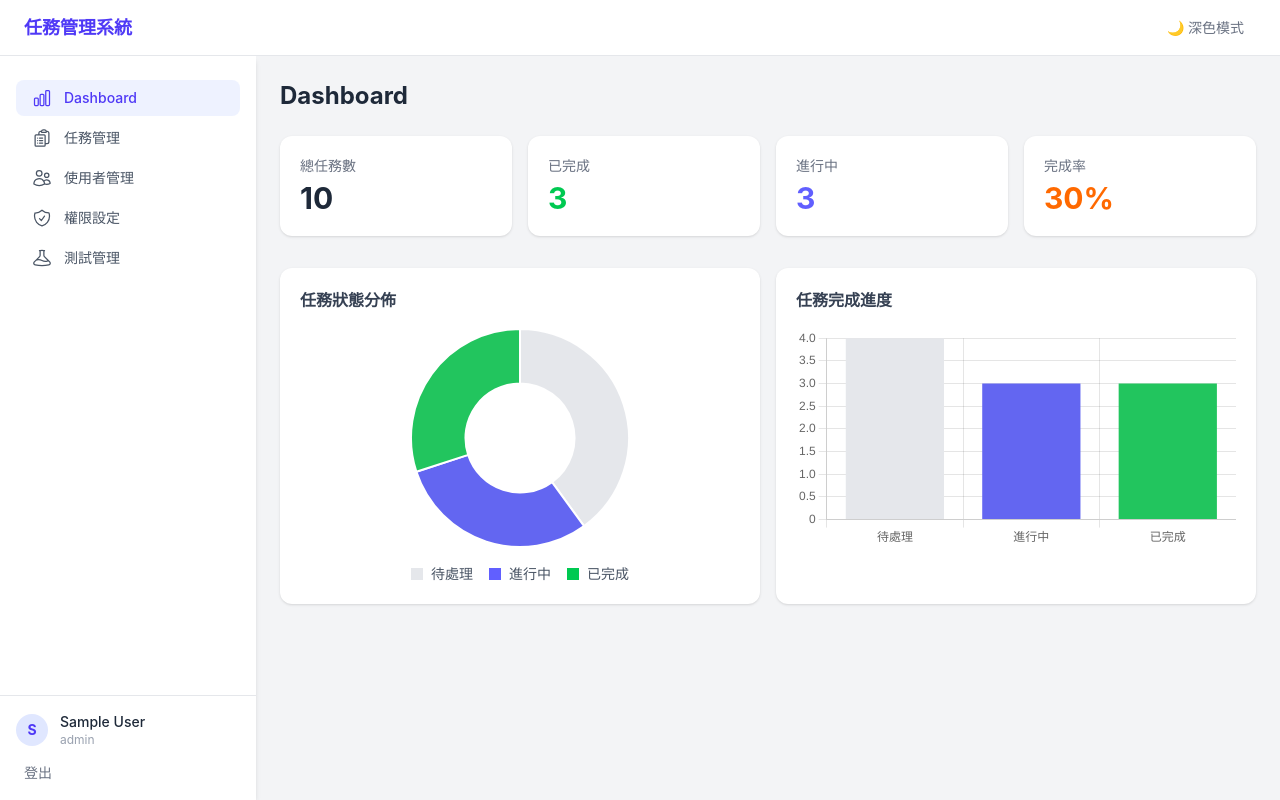
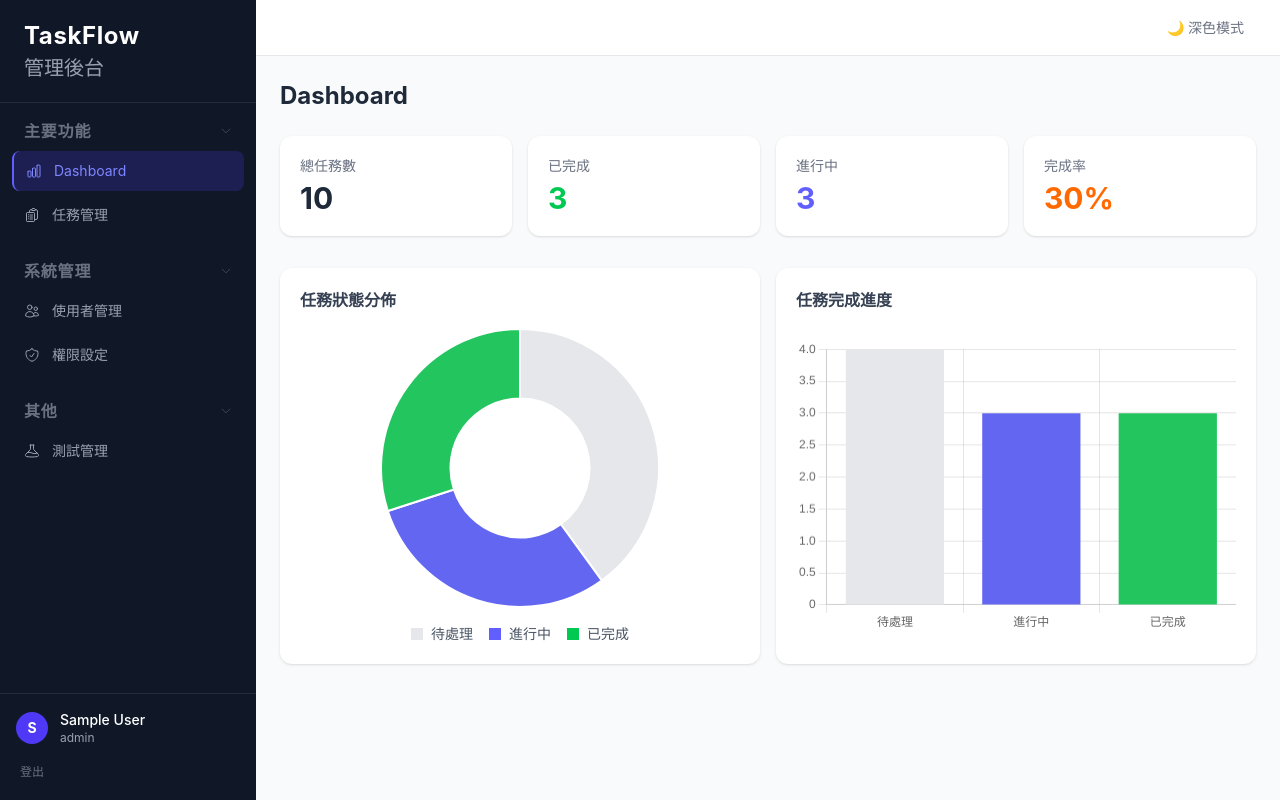
Before and after one commit to boll84011336/task-manager, a Vue app: page /dashboard in a window 1280 px wide. Built offline with nearby package versions, Linux system fonts and the light colour scheme; sample sign-in values are in the browser's storage.

Commit message:
feat: 深色模式、側邊欄重設計 圖表區調整"

```diff
--- a/src/views/LayoutView.vue
+++ b/src/views/LayoutView.vue
@@ -1,51 +1,72 @@
 <template>
-    <div class="flex flex-col h-screen bg-gray-100 dark:bg-gray-900">
-
-        <!-- 頂部 header（橫跨整頁） -->
-        <header
-            class="flex items-center justify-between px-6 h-14 bg-white dark:bg-gray-800 border-b border-gray-200 dark:border-gray-700 shrink-0">
-            <h1 class="text-lg font-bold text-indigo-600 dark:text-indigo-300">任務管理系統</h1>
-            <button @click="themeStore.toggleTheme()"
-                class="flex items-center gap-2 text-sm text-gray-500 hover:text-indigo-500 transition px-3 py-1.5 rounded-lg hover:bg-gray-100">
-                {{ themeStore.isDark ? '☀️ 淺色模式' : '🌙 深色模式' }}
-            </button>
-        </header>
-
-        <!-- 下方左右分欄 -->
-        <div class="flex flex-1 overflow-hidden">
+    <div class="flex h-screen bg-gray-50 dark:bg-gray-900">
 
         <!-- 側邊欄 -->
-            <aside class="w-64 bg-white dark:bg-gray-800 shadow-md flex flex-col shrink-0">
-                <nav class="flex-1 p-4 space-y-1 mt-2">
-                    <RouterLink v-for="item in navItems" :key="item.path" :to="item.path"
-                        class="flex items-center gap-3 px-4 py-2 rounded-lg text-sm text-gray-600 dark:text-gray-300 hover:bg-indigo-50 dark:hover:bg-gray-700 hover:text-indigo-600 transition"
-                        active-class="bg-indigo-50 dark:bg-gray-700 text-indigo-600 dark:text-indigo-400 font-medium">
-                        <component :is="getIcon(item.icon)" class="w-5 h-5" />
+        <aside class="w-64 bg-gray-900 dark:bg-gray-950 flex flex-col shrink-0">
+
+            <!-- Logo -->
+            <div class="px-6 py-5 border-b border-gray-700/50">
+                <h1 class="text-2xl font-bold text-white tracking-wide">TaskFlow</h1>
+                <p class="text-xl text-gray-400 mt-0.5">管理後台</p>
+            </div>
+
+            <!-- 選單 -->
+            <nav class="flex-1 px-3 py-4 space-y-1 overflow-y-auto">
+                <div v-for="group in navGroups" :key="group.label" class="mb-6">
+                    <button @click="toggleGroup(group.label)"
+                        class="w-full flex items-center justify-between text-l font-semibold text-gray-500 uppercase tracking-wider px-3 mb-2 hover:text-gray-300 transition">
+                        <span>{{ group.label }}</span>
+                        <ChevronRightIcon v-if="isCollapsed(group.label)" class="w-3 h-3 text-gray-600" />
+                        <ChevronDownIcon v-else class="w-3 h-3 text-gray-600" />
+                    </button>
+
+
+                    <div v-show="!isCollapsed(group.label)" class="space-y-1">
+                        <RouterLink v-for="item in group.items" :key="item.path" :to="item.path"
+                            class="flex items-center gap-3 px-3 py-2.5 rounded-lg text-sm text-gray-400 hover:bg-gray-700/50 hover:text-white transition-all duration-150"
+                            active-class="bg-indigo-600/20 text-indigo-400 border-l-2 border-indigo-500">
+                            <component :is="getIcon(item.icon)" class="w-4 h-4 shrink-0" />
                             <span>{{ item.label }}</span>
                         </RouterLink>
+                    </div>
+
+
+                </div>
             </nav>
 
-                <div class="p-4 border-t border-gray-200 dark:border-gray-700">
+            <!-- 使用者資訊 -->
+            <div class="px-4 py-4 border-t border-gray-700/50">
                 <div class="flex items-center gap-3 mb-3">
                     <div
-                            class="w-8 h-8 rounded-full bg-indigo-100 flex items-center justify-center text-sm font-bold text-indigo-600">
+                        class="w-8 h-8 rounded-full bg-indigo-600 flex items-center justify-center text-sm font-bold text-white shrink-0">
                         {{ authStore.user?.name[0] }}
                     </div>
-                        <div>
-                            <p class="text-sm font-medium text-gray-800 dark:text-gray-200">{{ authStore.user?.name }}
-                            </p>
-                            <p class="text-xs text-gray-400 dark:text-gray-500">{{ authStore.user?.role }}</p>
+                    <div class="flex-1 min-w-0">
+                        <p class="text-sm font-medium text-white truncate">{{ authStore.user?.name }}</p>
+                        <p class="text-xs text-gray-400">{{ authStore.user?.role }}</p>
                     </div>
                 </div>
                 <button @click="handleLogout"
-                        class="w-full text-sm text-gray-500 dark:text-gray-400 hover:text-red-500 transition text-left px-2">
+                    class="w-full text-xs text-gray-500 hover:text-red-400 transition text-left px-1 py-1">
                     登出
                 </button>
             </div>
         </aside>
 
+        <!-- 右邊主區域 -->
+        <div class="flex flex-col flex-1 overflow-hidden">
+
+            <!-- Header -->
+            <header
+                class="h-14 bg-white dark:bg-gray-800 border-b border-gray-200 dark:border-gray-700 flex items-center justify-end px-6 shrink-0">
+                <button @click="themeStore.toggleTheme()"
+                    class="flex items-center gap-2 text-sm text-gray-500 dark:text-gray-400 hover:text-indigo-500 transition px-3 py-1.5 rounded-lg hover:bg-gray-100 dark:hover:bg-gray-700">
+                    {{ themeStore.isDark ? '☀️ 淺色模式' : '🌙 深色模式' }}
+                </button>
+            </header>
+
             <!-- 主內容區 -->
-            <main class="flex-1 overflow-auto">
+            <main class="flex-1 overflow-auto bg-gray-50 dark:bg-gray-900">
                 <RouterView />
             </main>
 
@@ -54,7 +75,7 @@
 </template>
 
 <script setup lang="ts">
-import { computed } from 'vue'
+import { computed, ref } from 'vue'
 import { useRouter } from 'vue-router'
 import { useAuthStore } from '@/stores/auth'
 import { useThemeStore } from '@/stores/theme'
@@ -64,23 +85,43 @@ import {
     UsersIcon,
     BeakerIcon,
     ShieldCheckIcon,
+    ChevronDownIcon,
+    ChevronRightIcon,
 } from '@heroicons/vue/24/outline'
 
 const router = useRouter()
 const authStore = useAuthStore()
 const themeStore = useThemeStore()
 
-const navItems = computed(() => {
-    const items = [
+const navGroups = computed(() => {
+    const groups = [
+        {
+            label: '主要功能',
+            items: [
                 { path: '/dashboard', label: 'Dashboard', icon: 'chart' },
                 { path: '/tasks', label: '任務管理', icon: 'clipboard' },
+            ]
+        },
+        {
+            label: '系統管理',
+            items: [
                 { path: '/users', label: '使用者管理', icon: 'users' },
             ]
+        },
+    ]
+
     if (authStore.user?.role === 'admin') {
-        items.push({ path: '/permissions', label: '權限設定', icon: 'shield' })
+        groups[1].items.push({ path: '/permissions', label: '權限設定', icon: 'shield' })
     }
-    items.push({ path: '/test', label: '測試管理', icon: 'beaker' })
-    return items
+
+    groups.push({
+        label: '其他',
+        items: [
+            { path: '/test', label: '測試管理', icon: 'beaker' },
+        ]
+    })
+
+    return groups
 })
 
 function getIcon(name: string) {
@@ -94,6 +135,16 @@ function getIcon(name: string) {
     return map[name]
 }
 
+const collapsedGroups = ref<Record<string, boolean>>({})
+
+function toggleGroup(label: string) {
+    collapsedGroups.value[label] = !collapsedGroups.value[label]
+}
+
+function isCollapsed(label: string) {
+    return collapsedGroups.value[label] ?? false
+}
+
 function handleLogout() {
     authStore.logout()
     router.push('/login')
--- a/src/views/dashboard/index.vue
+++ b/src/views/dashboard/index.vue
@@ -24,11 +24,12 @@
 
         <!-- 圖表區 -->
         <div class="grid grid-cols-2 gap-4">
-            <div class="bg-white dark:bg-gray-800 rounded-xl p-5 shadow-sm">
+            <div class="bg-white dark:bg-gray-800 rounded-xl p-5 shadow-sm flex flex-col">
                 <h3 class="text-base font-semibold text-gray-700 dark:text-gray-200 mb-4">任務狀態分佈</h3>
-                <canvas ref="pieChartRef"
-                    style="max-height: 220px; max-width: 220px; margin: 0 auto; display: block;"></canvas>
-                <div class="flex flex-row gap-4 mt-4 justify-center">
+                <div class="w-full" style="aspect-ratio: 1; max-height: 280px;">
+                    <canvas ref="pieChartRef"></canvas>
+                </div>
+                <div class="flex flex-1 gap-4 mt-4 justify-center">
                     <div class="flex items-center gap-2 text-sm text-gray-600 dark:text-gray-400">
                         <span class="w-3 h-3 bg-gray-200 inline-block"></span> 待處理
                     </div>
@@ -40,9 +41,11 @@
                     </div>
                 </div>
             </div>
-            <div class="bg-white dark:bg-gray-800 rounded-xl p-5 shadow-sm">
+            <div class="bg-white dark:bg-gray-800 rounded-xl p-5 shadow-sm flex flex-col h-full">
                 <h3 class="text-base font-semibold text-gray-700 dark:text-gray-200 mb-4">任務完成進度</h3>
-                <canvas ref="barChartRef"></canvas>
+                <div class="flex-1 flex items-center">
+                    <canvas ref="barChartRef"></canvas>
+                </div>
             </div>
         </div>
     </div>
@@ -69,6 +72,8 @@ onMounted(() => {
                 }],
             },
             options: {
+                responsive: true,
+                maintainAspectRatio: false,
                 plugins: { legend: { display: false } },
             },
         })
@@ -86,6 +91,9 @@ onMounted(() => {
                 }],
             },
             options: {
+                responsive: true,
+                maintainAspectRatio: true,
+                aspectRatio: 1.5,
                 plugins: { legend: { display: false } },
                 scales: { y: { beginAtZero: true } },
             },
```
Lines whose indentation alone changed are shown as unchanged.
